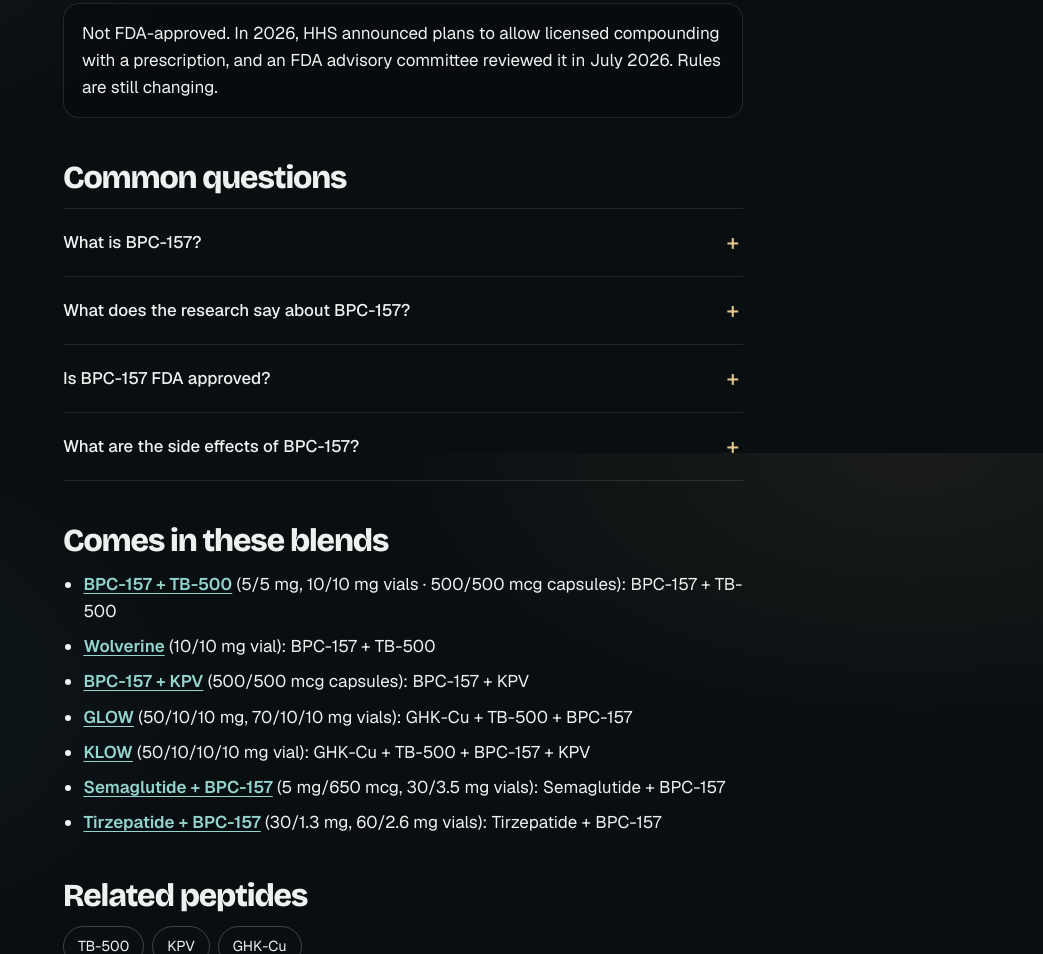
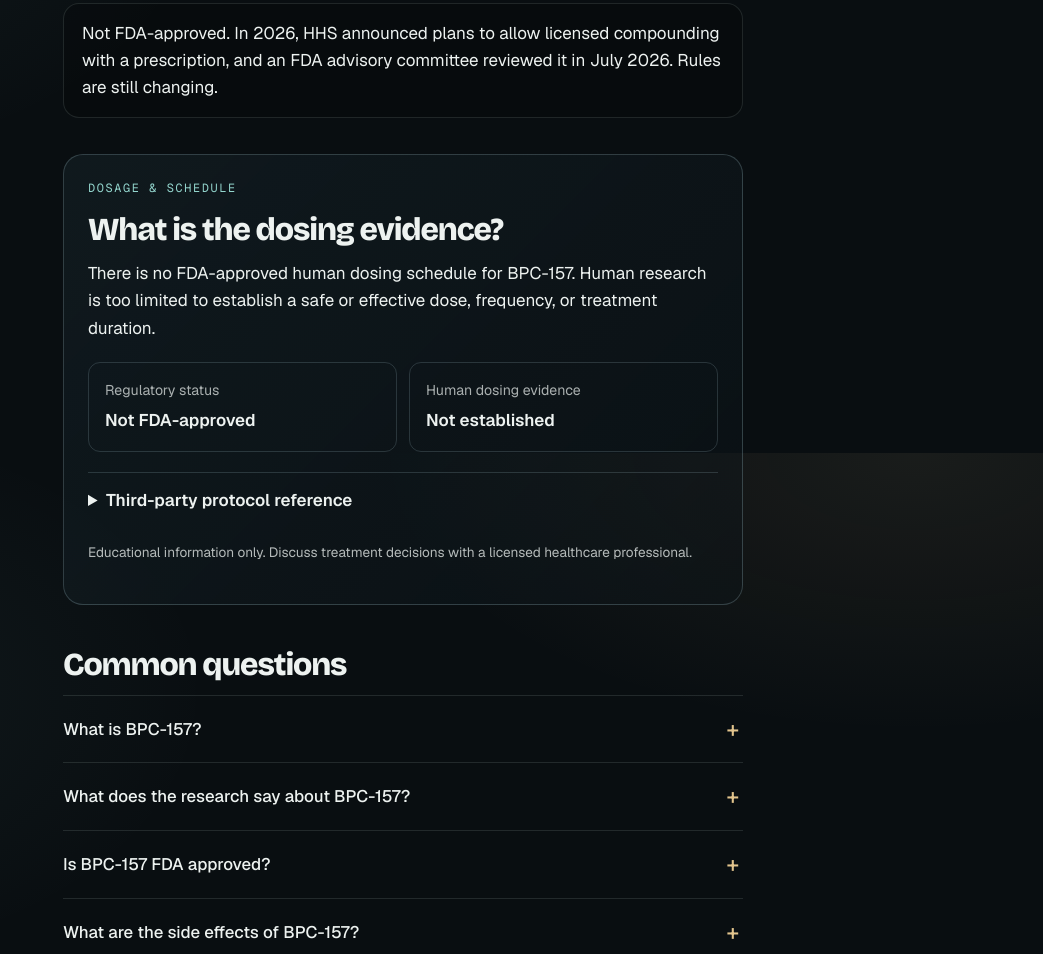
Before and after one commit to mjclay09/Sequence, a website: page peptides/bpc-157/index.html in a window 1280 px wide. Shown: the part 1947-2901 px from the top of the page, without its empty margins (237-1280 px from the left). Drawn offline with nearby package versions, Linux system fonts and the light colour scheme.

Commit message:
Add dosing evidence preview to BPC-157 guide

```diff
--- a/peptides/bpc-157/index.html
+++ b/peptides/bpc-157/index.html
@@ -77,6 +77,22 @@
   <h2>Is it legal?</h2>
   <p class="legal">Not FDA-approved. In 2026, HHS announced plans to allow licensed compounding with a prescription, and an FDA advisory committee reviewed it in July 2026. Rules are still changing.</p>
 
+  <section aria-labelledby="dosage-evidence-heading" style="margin:36px 0;padding:24px;border:1px solid rgba(160,190,200,.25);border-radius:20px;background:linear-gradient(135deg,rgba(48,78,90,.18),rgba(12,20,25,.4))">
+    <p class="eyebrow">Dosage &amp; schedule</p>
+    <h2 id="dosage-evidence-heading" style="margin-top:8px">What is the dosing evidence?</h2>
+    <p>There is no FDA-approved human dosing schedule for BPC-157. Human research is too limited to establish a safe or effective dose, frequency, or treatment duration.</p>
+    <div style="display:grid;grid-template-columns:repeat(auto-fit,minmax(180px,1fr));gap:12px;margin:20px 0">
+      <div style="padding:16px;border:1px solid rgba(160,190,200,.2);border-radius:12px"><small style="display:block;opacity:.7;margin-bottom:6px">Regulatory status</small><strong>Not FDA-approved</strong></div>
+      <div style="padding:16px;border:1px solid rgba(160,190,200,.2);border-radius:12px"><small style="display:block;opacity:.7;margin-bottom:6px">Human dosing evidence</small><strong>Not established</strong></div>
+    </div>
+    <details style="padding:14px 0;border-top:1px solid rgba(160,190,200,.2)">
+      <summary style="cursor:pointer;font-weight:600">Third-party protocol reference</summary>
+      <p>Some websites publish experimental dosing protocols. These are not validated prescribing instructions and should not be treated as evidence of safety or effectiveness.</p>
+      <p><a href="https://peptidedosages.com/single-peptide-dosages/" target="_blank" rel="noopener noreferrer">Explore the external protocol reference ↗</a></p>
+    </details>
+    <p style="font-size:.85rem;opacity:.75;margin-top:14px">Educational information only. Discuss treatment decisions with a licensed healthcare professional.</p>
+  </section>
+
   <h2>Common questions</h2>
   <div class="faq"><details><summary>What is BPC-157?</summary><p>The most talked-about &quot;healing peptide&quot;. It helped injuries heal faster in rats, but it has barely been tested in people. BPC-157 is a small piece of a protein found in stomach juice. Scientists think it helps tissue repair partly by growing new blood vessels and calming inflammation.</p></details><details><summary>What does the research say about BPC-157?</summary><p>In rats, it sped up healing of tendons, ligaments, muscles, bones and the gut lining. It protected the stomach and intestines from damage in many animal studies. Only a few tiny human reports exist, such as a small group with knee pain. None are large controlled trials.</p></details><details><summary>Is BPC-157 FDA approved?</summary><p>Not FDA-approved. In 2026, HHS announced plans to allow licensed compounding with a prescription, and an FDA advisory committee reviewed it in July 2026. Rules are still changing.</p></details><details><summary>What are the side effects of BPC-157?</summary><p>Quality of online products varies a lot. Banned in sport by WADA.</p></details></div>
 
```
